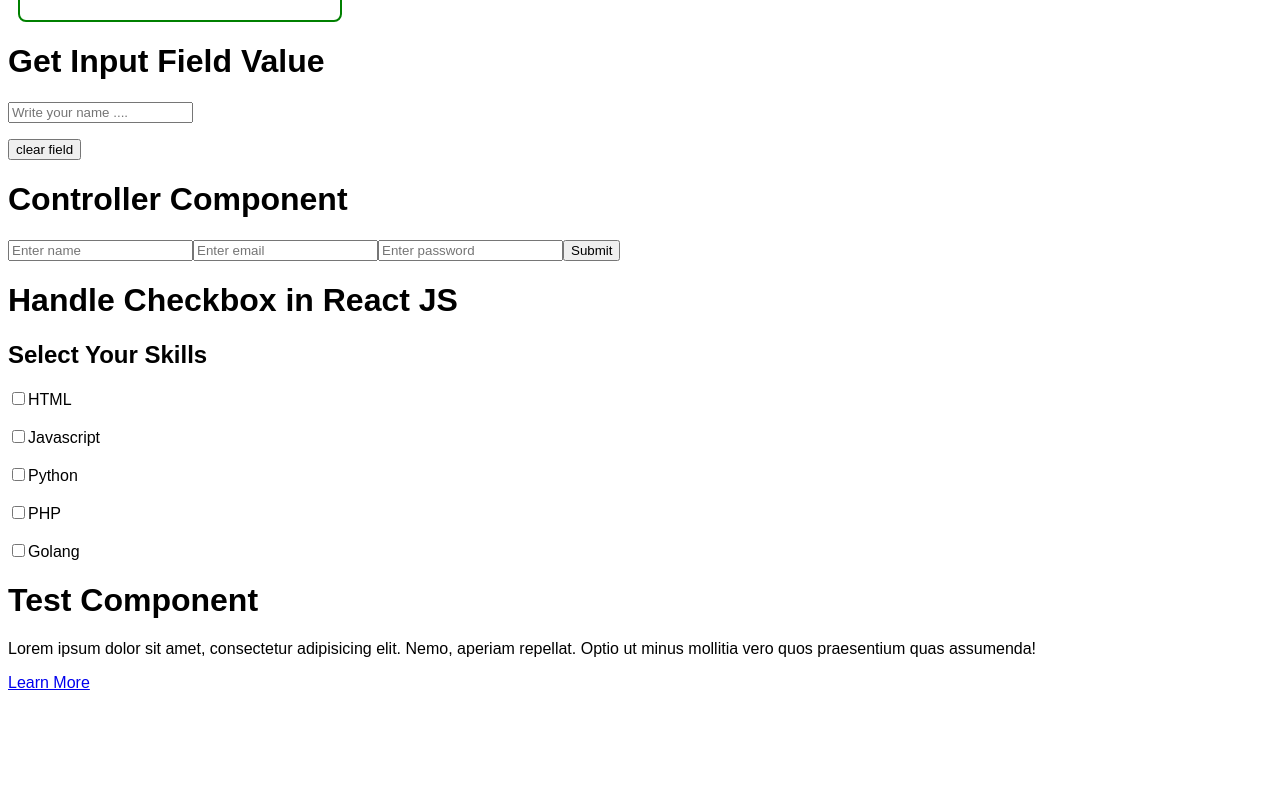
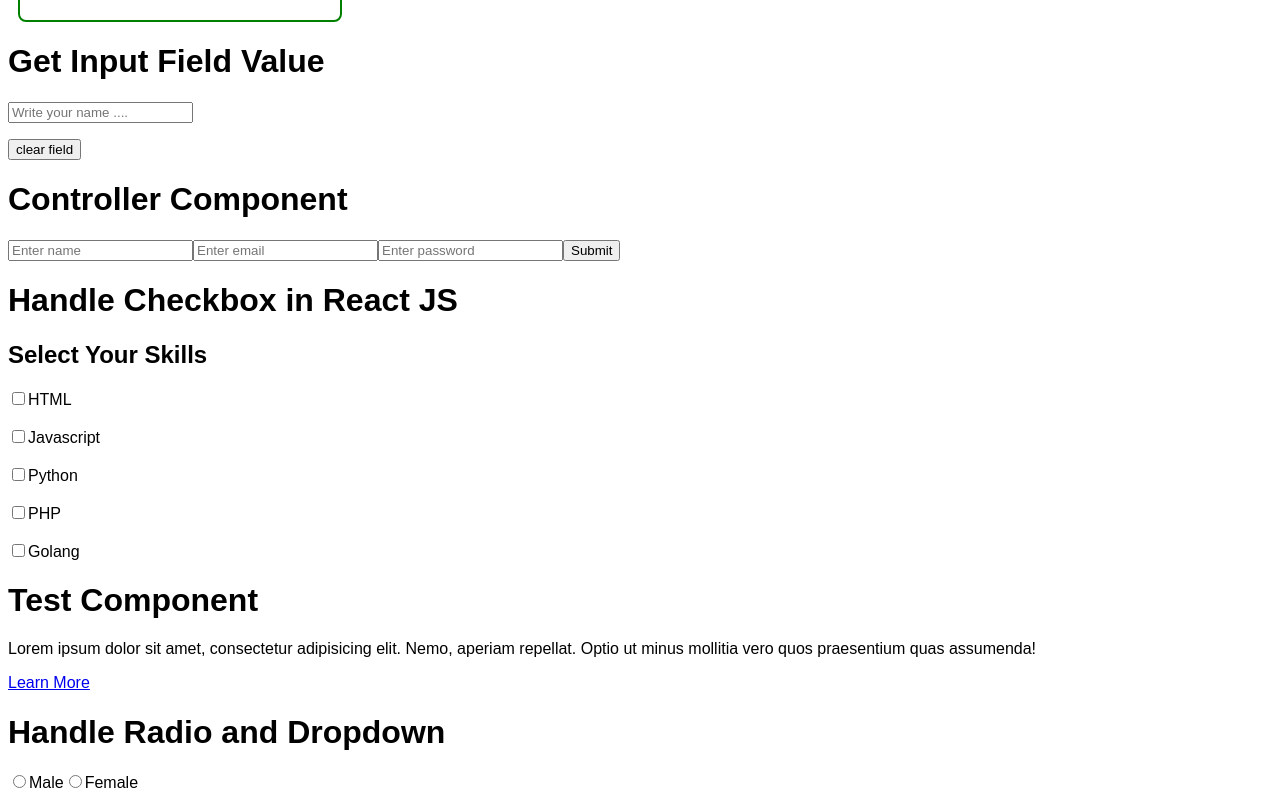
Before and after one commit to MoeezAhmed-Developer/React-Course, a React (Vite) app: page / in a window 1280 px wide. Shown: the part 2684-3484 px from the top of the page. Before the commit the page ends 3384 px from the top, so only its background shows below. Built offline with nearby package versions, Linux system fonts and the light colour scheme.

Commit message:
add radios

```diff
--- a/src/App.jsx
+++ b/src/App.jsx
@@ -12,6 +12,7 @@ import Controller from "./components/Controller";
 import Student from "./components/Student";
 import Skills from "./components/Skills";
 import TestComponent from "./components/Test";
+import RadioDropdown from "./components/radio";
 
 function App() {
   let x = 0;
@@ -65,6 +66,7 @@ function App() {
       <Controller />
       <Skills />
       <TestComponent />
+      <RadioDropdown />
     </>
   );
 }
--- /dev/null
+++ b/src/components/radio.jsx
@@ -0,0 +1,15 @@
+function RadioDropdown() {
+  return (
+    <div>
+      <h1>Handle Radio and Dropdown</h1>
+
+      <input type="radio" name="gender" id="male" />
+      <label htmlFor="male">Male</label>
+
+      <input type="radio" id="female" name="gender" />
+      <label htmlFor="female">Female</label>
+    </div>
+  );
+}
+
+export default RadioDropdown;
```
